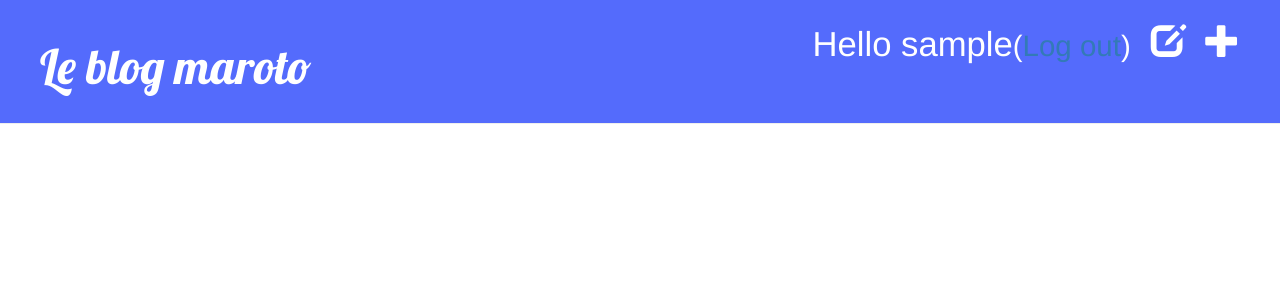
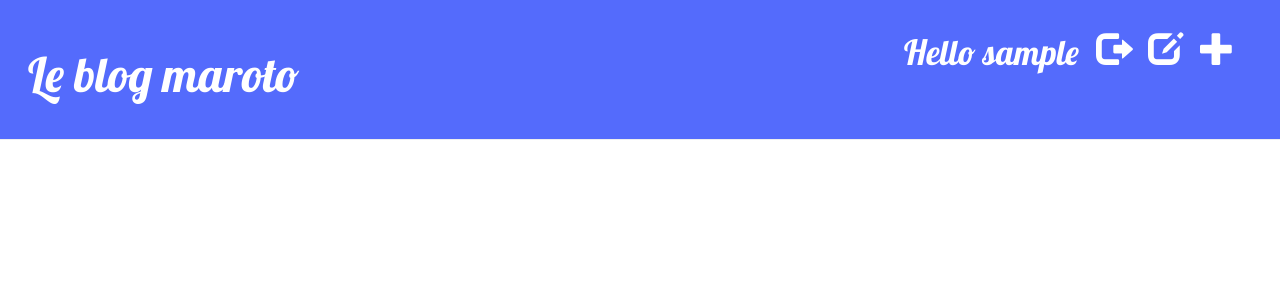
Before and after one commit to bruno-fs/test-blog, a Django app: page / in a window 1280 px wide. Shown: the top 300 px of the page. Run offline with Django 3.2, Linux system fonts and the light colour scheme; the visitor is signed in with stand-in values (Sample User, id 1); data that the repository does not hold is empty; some libraries are stand-ins or nearby versions.

Commit message:
fixed login, logout and publish button

```diff
--- a/blog/models.py
+++ b/blog/models.py
@@ -1,5 +1,6 @@
 from django.db import models
 from django.utils import timezone
+
 
 class Post(models.Model):
     author = models.ForeignKey('auth.User')
--- a/blog/static/css/blog.css
+++ b/blog/static/css/blog.css
@@ -1,7 +1,7 @@
 .page-header {
     background-color: #546bfc;
     margin-top: 0;
-    padding: 20px 20px 20px 40px;
+    padding: 2em;
 }
 
 .page-header h1, .page-header h1 a, .page-header h1 a:visited, .page-header h1 a:active {
@@ -10,11 +10,7 @@
     text-decoration: none;
 }
 
-.content {
-    margin-left: 40px;
-}
-
-h1, h2, h3, h4 {
+h1, h2, h3, h4, .page-header p {
     font-family: 'Lobster', cursive;
 }
 
@@ -35,11 +31,11 @@ h1, h2, h3, h4 {
     color: #ffffff;
     float: right;
     font-size: 26pt;
-    margin-right: 20px;
+    margin-right: 0.5em;
 }
 
 .post {
-    margin-bottom: 70px;
+    margin-bottom: 7em;
 }
 
 .post h1 a, .post h1 a:visited {
--- a/blog/templates/blog/base.html
+++ b/blog/templates/blog/base.html
@@ -17,15 +17,19 @@
             {% if user.is_authenticated %}
                 <a href="{% url 'post_new' %}" class="top-menu"><span class="glyphicon glyphicon-plus"></span></a>
                 <a href="{% url 'post_draft_list' %}" class="top-menu"><span class="glyphicon glyphicon-edit"></span></a>
-                <p class="top-menu">Hello {{ user.username }}<small>(<a href="{% url 'django.contrib.auth.views.logout' %}">Log out</a>)</small></p>
-{#            {% else %}#}
-{#                <a href="{% url 'django.contrib.auth.views.login' %}" class="top-menu"><span class="glyphicon glyphicon-lock"></span></a>#}
+                <a href="{% url 'django.contrib.auth.views.logout' %}" class="top-menu"><span class="glyphicon glyphicon-log-out"></span></a>
+
+                <p class="top-menu">Hello {{ user.username }}</p>
+            {% else %}
+
+                <a href="{% url 'django.contrib.auth.views.login' %}" class="top-menu"><span class="glyphicon glyphicon-lock"></span></a>
             {% endif %}
 
             <h1><a href="/">Le blog maroto</a></h1>
 
     </div>
-    <div class="content container">
+
+    <div class="container">
         <div class="row">
             <div class="col-md-8">
                 {% block content %}
--- a/blog/views.py
+++ b/blog/views.py
@@ -3,7 +3,6 @@ from django.shortcuts import render
 from django.shortcuts import get_object_or_404
 from django.utils import timezone
 from django.contrib.auth.decorators import login_required
-from django.contrib.auth import authenticate, login
 from .models import Post
 from .forms import PostForm
 
@@ -57,7 +56,7 @@ def post_edit(request, pk):
 # publish drafts
 @login_required()
 def post_publish(request, pk):
-    post = get_object_or_404(Post, pk)
+    post = get_object_or_404(Post, pk=pk)
     post.publish()
     return redirect('blog.views.post_detail', pk=pk)
 
@@ -75,19 +74,3 @@ def post_remove(request, pk):
     post = get_object_or_404(Post, pk=pk)
     post.delete()
     return redirect('blog.views.post_list')
-
-# login
-# def login_view(request):
-#     username = request.POST['username']
-#     password = request.POST['password']
-#     user = authenticate(username=username, password=password)
-#     if user is not None:
-#         if user.is_active:
-#             login(request, user)
-#             # Redirect to a success page.
-#         else:
-#             # Return a 'disabled account' error message
-#
-#     else:
-#
-#     # Return an 'invalid login' error message.
--- a/mysite/urls.py
+++ b/mysite/urls.py
@@ -15,14 +15,15 @@ Including another URLconf
 """
 
 
-from django.conf.urls import url, include, patterns
+from django.conf.urls import url, include
 from django.contrib import admin
+from django.contrib.auth.views import login, logout
 
 admin.autodiscover()
 
 urlpatterns = [
-    url(r'^admin/', include(admin.site.urls)),
-    url(r'^accounts/login/$', 'django.contrib.auth.login'),
-    # url(r'^accounts/logout/$', 'django.contrib.auth.logout', {'next_page': '/'}),
+    url(r'^admin/', admin.site.urls),
+    url(r'^accounts/login/$', login),
+    url(r'^accounts/logout/$', logout, dict(next_page='/')),
     url(r'', include('blog.urls')),
 ]
```
Also changed, not shown: blog/templates/blog/post_detail.html (+4 -6 lines), blog/templates/registration/login.html (renamed from blog/templates/blog/registration.html).
